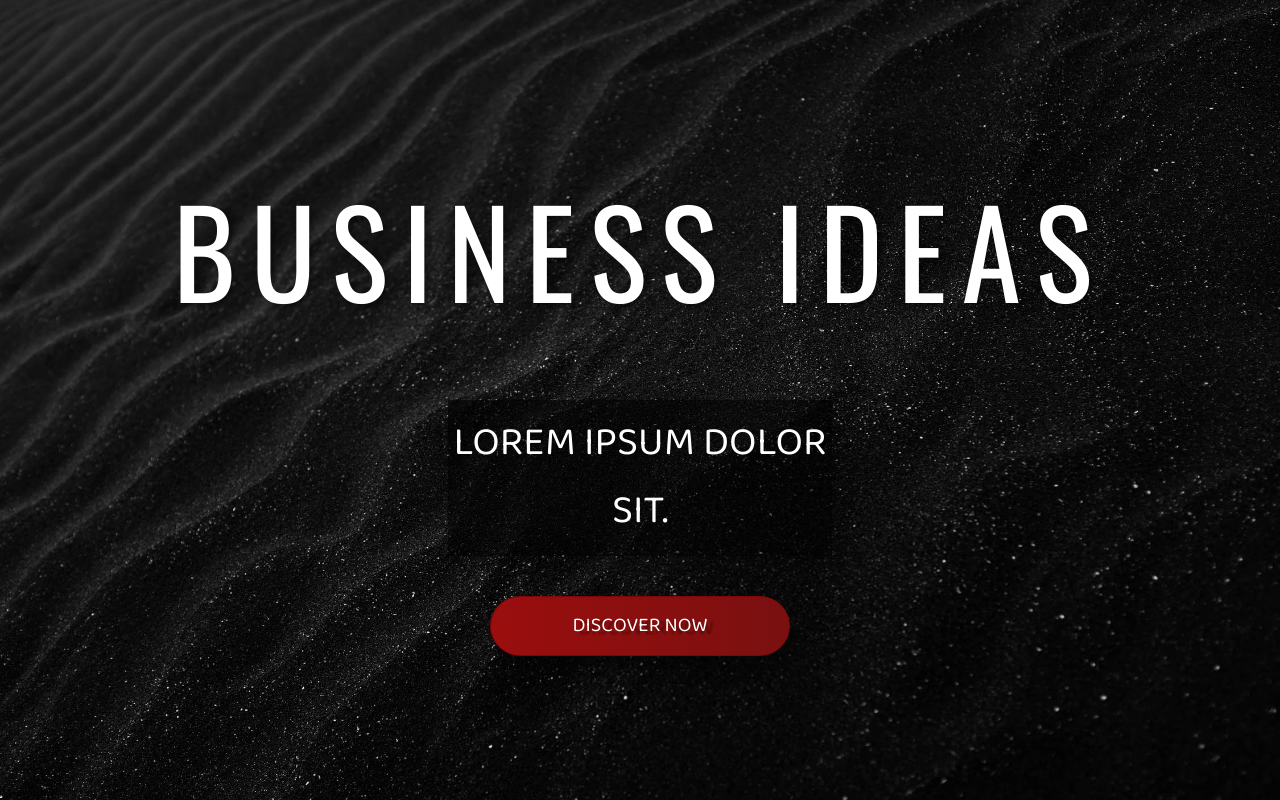
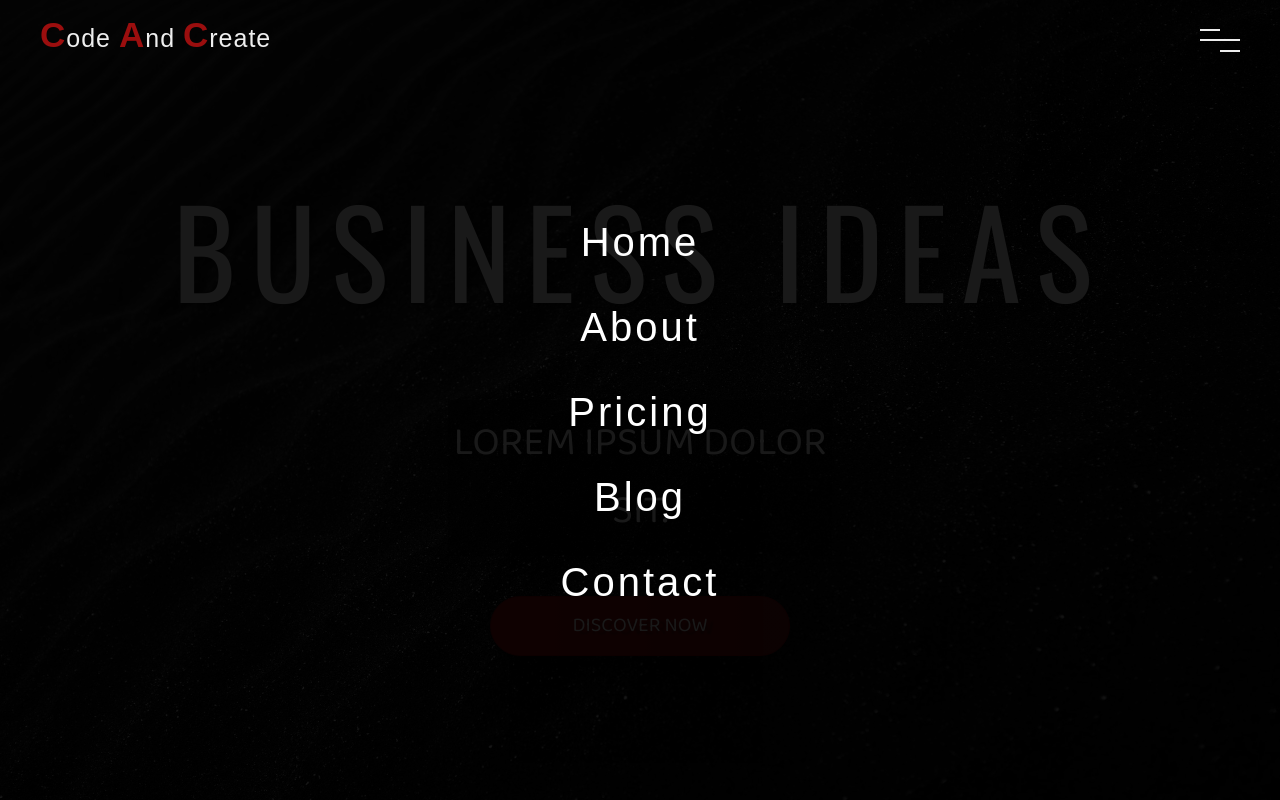
Before and after one commit to huseyin-ensari/business-agency, a plain HTML site: page index.html in a window 1280 px wide. Drawn offline with nearby package versions, Linux system fonts and the light colour scheme.

Commit message:
Add navbar and design

```diff
--- a/index.html
+++ b/index.html
@@ -12,6 +12,37 @@
     <link href="https://fonts.googleapis.com/css2?family=Baloo+Da+2:wght@400;500;600;700;800&family=Oswald:wght@200;300;400;500;600;700&display=swap" rel="stylesheet">
 </head>
 <body>
+
+    <!-- navbar  -->
+
+    <nav class="navbar">
+        <div class="logo">
+            <a href="#">
+                <span>C</span>ode
+                <span>A</span>nd
+                <span>C</span>reate
+            </a>
+        </div>
+        <div class="nav-list">
+            <a href="#" class="nav-link">Home</a>
+            <a href="#" class="nav-link">About</a>
+            <a href="#" class="nav-link">Pricing</a>
+            <a href="#" class="nav-link">Blog</a>
+            <a href="#" class="nav-link">Contact</a>
+        </div>
+    </nav>
+
+    <!-- end of navbar -->
+
+    <!-- menu -->
+
+    <div class="menu">
+        <div class="line line1"></div>
+        <div class="line line2"></div>
+        <div class="line line3"></div>
+    </div>
+
+    <!-- end of menu -->
 
     <div class="container">
         <!-- section 1 -->
--- a/style.css
+++ b/style.css
@@ -13,6 +13,84 @@ html {
   font-size: 62.5%;
 }
 /* End of Common Styles */
+
+/* Navbar */
+.navbar {
+  width: 100%;
+  height: 100vh;
+  background-color: rgba(0, 0, 0, 0.9);
+  position: fixed;
+  top: 0;
+  z-index: 10;
+  padding: 3rem;
+}
+.logo {
+  position: absolute;
+  top: 1.5rem;
+  left: 4rem;
+}
+.logo a {
+  font-family: "MADE Soulmaze", sans-serif;
+  font-size: 2.5rem;
+  color: #eee;
+  letter-spacing: 0.1rem;
+}
+.logo span {
+  font-family: "MADE Soulmaze", sans-serif;
+  font-size: 3.5rem;
+  font-weight: bold;
+  color: #9b0e0e;
+}
+.nav-list {
+  position: absolute;
+  top: 25%;
+  left: 50%;
+  transform: translateX(-50%);
+  display: flex;
+  flex-direction: column;
+  align-items: center;
+}
+.nav-link {
+  font-family: "MADE Soulmaze", sans-serif;
+  font-size: 4rem;
+  letter-spacing: 0.3rem;
+  color: #fff;
+  margin: 2rem 0;
+  transition: color 0.4s;
+}
+.nav-link:hover {
+  color: #9b0e0e;
+}
+/* end of navbar */
+
+/* menu */
+.menu {
+  width: 4rem;
+  height: 4rem;
+  position: fixed;
+  z-index: 100;
+  top: 2rem;
+  right: 4rem;
+  display: flex;
+  flex-direction: column;
+  justify-content: space-evenly;
+  cursor: pointer;
+}
+.line {
+  width: 100%;
+  height: 0.2rem;
+  background-color: #eee;
+}
+
+.line1 {
+  width: 50%;
+}
+.line3 {
+  width: 50%;
+  margin-left: auto;
+}
+
+/* end of menu */
 
 /* section 1 */
 .section1 {
```
